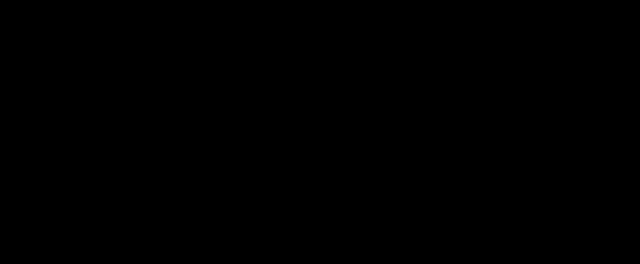
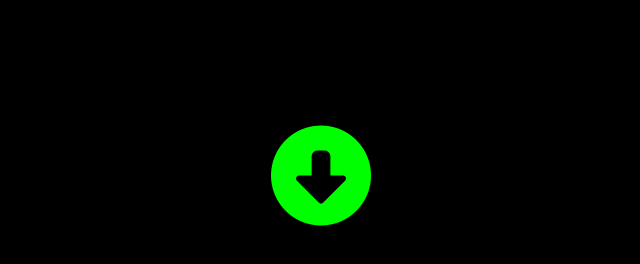
Before and after one commit to WongoPoople/WongoPoopleProject, a plain HTML site: page test.html in a window 1280 px wide. Shown: the whole page, without its empty margins (319-959 px from the left). Drawn offline with Linux system fonts and the light colour scheme.

Commit message:
Update test.html

```diff
--- a/test.html
+++ b/test.html
@@ -23,7 +23,7 @@
 </style>
 <body>
   <a href="Downloads/PKMMMO.zip" download>
-    <button><a href="https://dl.dropboxusercontent.com/scl/fi/qwq6xw0j94wt1kjwu2kgl/PKMMO.zip?rlkey=gqmhl3331sbfn5p3tum3sqbxi&dl=0"></a></button>
+    <button><i class="fa-solid fa-circle-down fa-beat fa-2xl" style="color: lime"></i><a href="https://dl.dropboxusercontent.com/scl/fi/qwq6xw0j94wt1kjwu2kgl/PKMMO.zip?rlkey=gqmhl3331sbfn5p3tum3sqbxi&dl=0"></a></button>
   </a>
 </body>
 </html>
```
